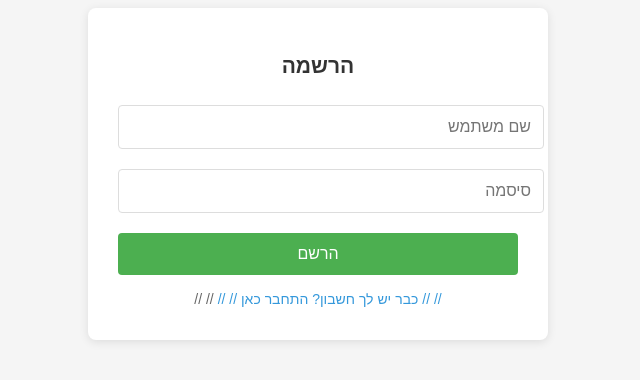
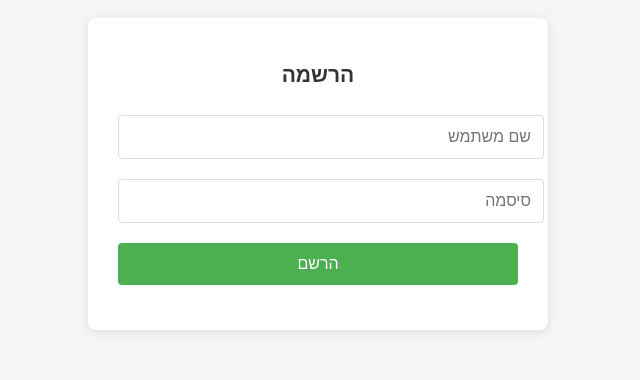
Before and after one commit to tf616248-create/Todos-Tehila-Fried, a React (Create React App) app in the folder ToDoListReact/: page /register in a window 1280 px wide. Shown: the part 226-606 px from the top of the page, without its empty margins (322-962 px from the left). Built offline with nearby package versions, Linux system fonts and the light colour scheme.

Commit message:
Update Register.js

```diff
--- a/ToDoListReact/src/Register.js
+++ b/ToDoListReact/src/Register.js
@@ -283,9 +283,7 @@ export default function Register() {
         </button>
 
         <div style={styles.loginLink}>
-         // // <Link to="/login" style={styles.link}>
-        //  //   כבר יש לך חשבון? התחבר כאן
-        //  // </Link>
+
         </div>
       </div>
     </div>
```
